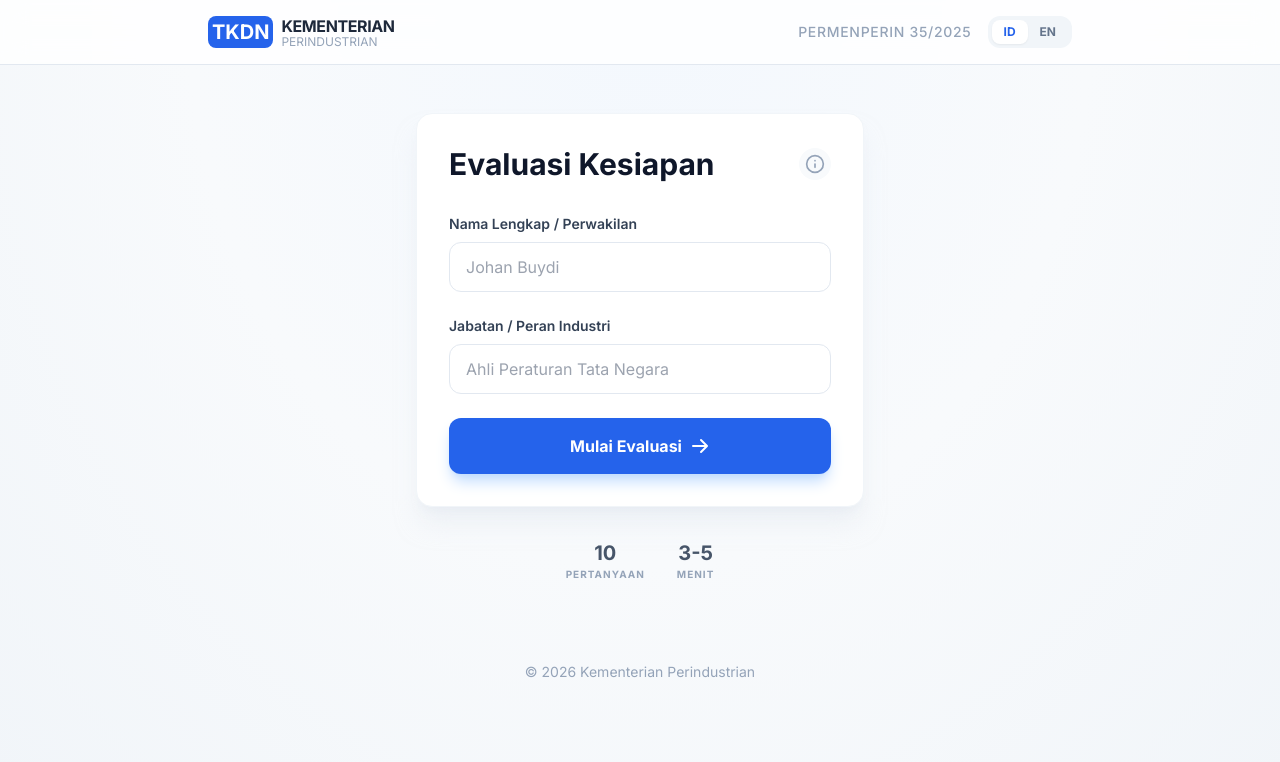
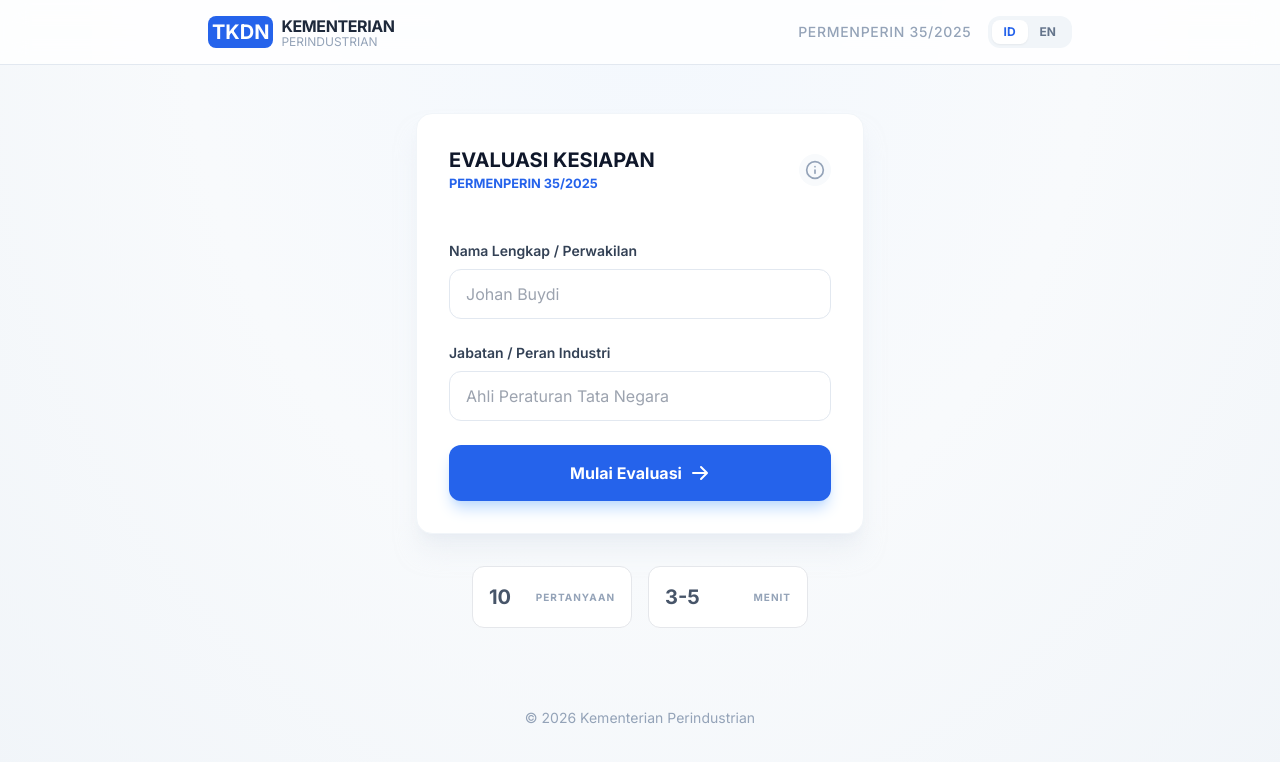
Before and after one commit to Ikziriv/qna-tkdn-permenperin, a React (Vite) app: page / in a window 1280 px wide. Shown: the top 762 px of the page. Built offline with nearby package versions, Linux system fonts and the light colour scheme.

Commit message:
Update Onboarding.tsx

```diff
--- a/components/Onboarding.tsx
+++ b/components/Onboarding.tsx
@@ -27,8 +27,11 @@ const Onboarding: React.FC<OnboardingProps> = ({ onStart }) => {
   return (
     <div className="max-w-md mx-auto animate-in fade-in slide-in-from-bottom-8 duration-700">
       <div className="bg-white rounded-2xl shadow-xl shadow-slate-200/50 p-8 border border-slate-100">
-        <div className="flex items-center justify-between mb-8">
-          <h1 className="text-3xl font-bold text-slate-900">{t.welcome}</h1>
+        <div className="flex items-center justify-between mb-12">
+          <div className="flex flex-col w-auto h-auto">
+            <h1 className="text-xl font-black uppercase text-slate-900">{t.welcome}</h1>
+            <small className="text-blue-600 uppercase font-black">{t.tagline}</small>
+          </div>
           <div className="relative">
             <button
               type="button"
@@ -94,13 +97,13 @@ const Onboarding: React.FC<OnboardingProps> = ({ onStart }) => {
           </button>
         </form>
       </div>
-      <div className="mt-8 flex justify-center space-x-8 text-slate-400">
-        <div className="flex flex-col items-center">
-          <span className="text-xl font-bold text-slate-600">10</span>
+      <div className="mt-8 flex justify-center gap-4 text-slate-400">
+        <div className="flex flex-row justify-between items-center border rounded-xl w-40 bg-white border p-4">
+          <span className="text-xl font-bold text-slate-600 mr-2">10</span>
           <span className="text-[10px] uppercase font-bold tracking-widest">{t.questionsLabel}</span>
         </div>
-        <div className="flex flex-col items-center">
-          <span className="text-xl font-bold text-slate-600">3-5</span>
+        <div className="flex flex-row justify-between items-center border rounded-xl w-40 bg-white border p-4">
+          <span className="text-xl font-bold text-slate-600 mr-2">3-5</span>
           <span className="text-[10px] uppercase font-bold tracking-widest">{t.minutesLabel}</span>
         </div>
       </div>
```
